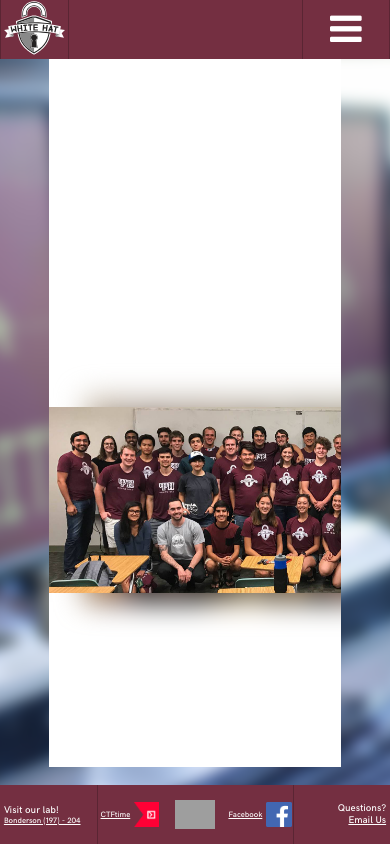
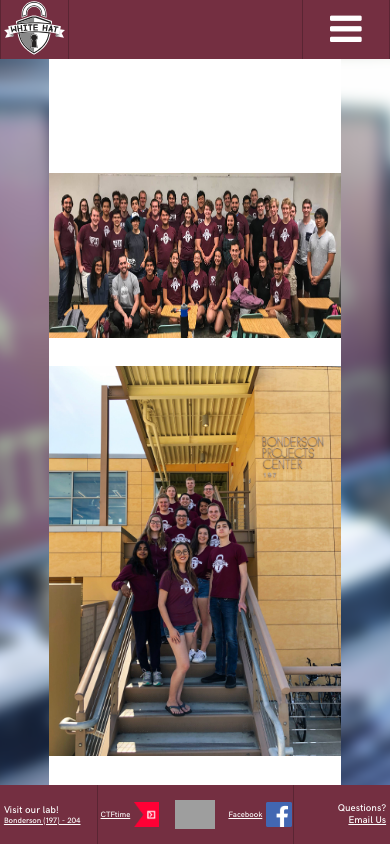
Before and after one commit to CalPolySEC/thewhitehat.club, a Flask app: page /about in a window 390 px wide. Run offline with Flask 2, Linux system fonts and the light colour scheme; data that the repository does not hold is empty; style sheets or scripts are compiled from the project's sources; grey boxes are pictures that could not be loaded.

Commit message:
About page adjustments

```diff
--- a/assets/scss/about.scss
+++ b/assets/scss/about.scss
@@ -4,7 +4,8 @@
     top: 7vh;
     z-index: 0;
     width: 75vw;
-    height: calc(100vh - 2 * 7vh);
+    //height: calc(100vh - 2 * 7vh);
+    height: 100vh - (2 * $menu-height);
 
     display: flex;
     flex-direction: column;
@@ -14,6 +15,7 @@
     overflow-x: hidden;
 }
 
+/*
 @media screen
 	and (max-width: 828px)
 	and (min-width: 320px) {
@@ -22,6 +24,7 @@
         height: calc((var(--vh, 1vh) * 100) - 2.3 * (var(--vh, 1vh) * 7)); // ensure same value as $menu-height (NEEDED FOR IOS SAFARI)
     }
 }
+*/
 
 .about-content {
     height: 100%;
@@ -30,6 +33,7 @@
     z-index: 0;
 
     display: grid;
+    @media screen and (min-width: 829px) {
         grid-template-areas:
             "a a a a"
             "b b b b"
@@ -38,6 +42,18 @@
         // position last about-section to be next to the officer image
         div:nth-last-of-type(2) {
             grid-area: c !important;
+        }
+    }
+
+    @media screen and (max-width: 828px) {
+        grid-template-areas:
+            "a"
+            "b"
+            "c"
+            "d";
+        div:nth-last-of-type(2) {
+            grid-area: c !important;
+        }
     }
 
     .groupimg-head {
@@ -57,6 +73,11 @@
             background-clip: border-box;
             background-origin: border-box;
             z-index: 1;
+
+            @media screen and (max-width: 828px) {
+                width: 100%;
+                height: unset;
+            }
         }
 
         #groupimg-blurred {
@@ -69,6 +90,10 @@
             transform: scale(1.1);
             height: 22vh;
             width: 100vw;
+
+            @media screen and (max-width: 828px) {
+                display: none;
+            }
         }
     }
 
@@ -82,17 +107,18 @@
             padding-right: 5px;
             h1 {
                 margin-top: 0px;
-                font: 5vh "Farray", sans-serif;
+                font: 2em "Farray", sans-serif;
             }
 
             h2 {
-                font: 2.5vh "HK Grotesk Light", sans-serif;
+                font: 1em "HK Grotesk Light", sans-serif;
+                font-weight: bold;
                 margin-bottom: 0.5px;
             }
 
             p {
                 margin: 0px;
-                font-size: 1.75vh;
+                font-size: 0.75em;
             }
 
             border-bottom: 3px solid $nav-bg;
@@ -109,7 +135,9 @@
         justify-content: center;
 
         img {
-            width: 100%;
+            max-width: 100%;
+            max-height: 100%;
+            //width: 100%;
             background-position: top;
             background-size: cover;
             background-clip: border-box;
```
Lines whose indentation alone changed are shown as unchanged.
